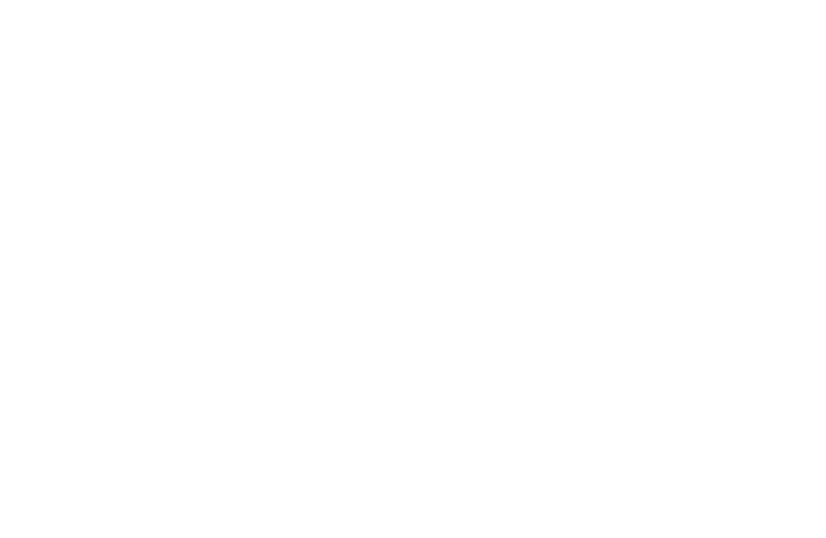
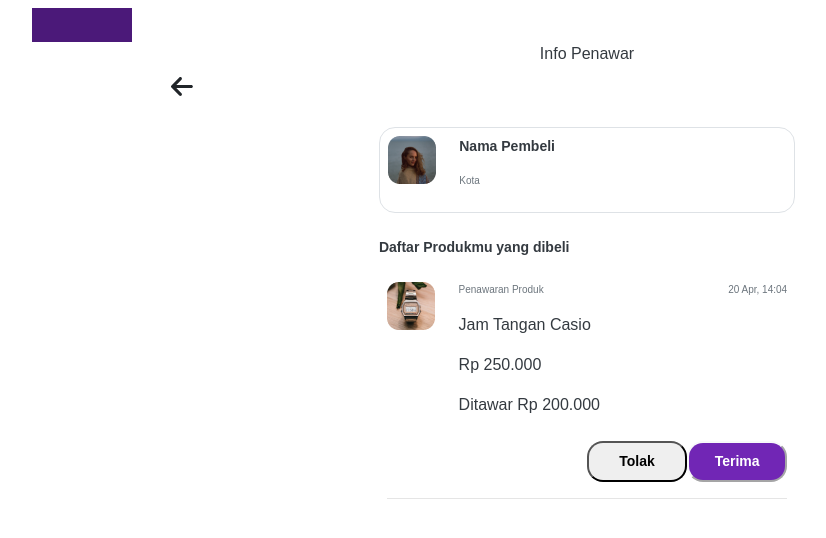
Before and after one commit to Ekarizqi/project-final, a React (Create React App) app: page /info-product-tawar in a window 1280 px wide. Before the commit this address had no page. Shown: the top 538 px of the page, without its empty margins (53-879 px from the left). Built offline with nearby package versions, Linux system fonts and the light colour scheme; the HTML template or start-up script is replaced by a standard one.

Commit message:
add info produk (info penawar) without notification

```diff
--- a/src/App.js
+++ b/src/App.js
@@ -10,6 +10,9 @@
 import NotifikasiHargaTawar from './components/NotifikasiHargaTawar[Buyer]';
 import LayoutDashboardProductNotifTawarBuyer from './layouts/LayoutDashboardProductNotifTawar[Buyer]';
 import NotifikasiTawarBerhasil from './components/NotifikasiTawarBerhasil[Buyer]';
+import LayoutInfoProductTawar from './layouts/LayoutInfoProductTawar';
+import LayoutInfoProductHubungi from './layouts/LayoutInfoProductHubungi';
+
 
 function App() {
   return (
@@ -24,6 +27,9 @@
       <Route path={'/dashboard-product-notif-tawar-buyer'} element={<LayoutDashboardProductNotifTawarBuyer />} />
       <Route path={'/notifikasi-harga-tawar'} element={<NotifikasiHargaTawar />} />
       <Route path={'/notifikasi-tawar-berhasil'} element={<NotifikasiTawarBerhasil />} />
+      <Route path={'/info-product-tawar'} element={<LayoutInfoProductTawar />} />
+      <Route path={'/info-product-hubungi'} element={<LayoutInfoProductHubungi />} />
+
     </Routes>
     </BrowserRouter>
   );
--- /dev/null
+++ b/src/components/NavbarInfoPenawar.jsx
@@ -0,0 +1,16 @@
+/* eslint-disable jsx-a11y/anchor-has-content */
+/* eslint-disable jsx-a11y/anchor-is-valid */
+import React from "react";
+
+export default function NavbarInfoPenawar() {
+  return (
+    <nav className="navbar navbar-light white">
+      <div className="container">
+        <a className="navbar-brand custom-logo-navbar" href="#"></a>
+        <span className="w-100 text-center">
+          <a className="text-dark">Info Penawar</a>
+        </span>
+      </div>
+    </nav>
+  );
+}
--- /dev/null
+++ b/src/layouts/LayoutInfoProductHubungi.jsx
@@ -0,0 +1,12 @@
+import React from "react";
+import NavbarInfoPenawar from "../components/NavbarInfoPenawar";
+import InfoProductHubungi from "../pages/InfoProductHubungi";
+
+export default function LayoutInfoProductHubungi() {
+    return(
+        <>
+            <NavbarInfoPenawar />
+            <InfoProductHubungi />
+        </>
+    );
+}
--- /dev/null
+++ b/src/layouts/LayoutInfoProductTawar.jsx
@@ -0,0 +1,12 @@
+import React from "react";
+import NavbarInfoPenawar from "../components/NavbarInfoPenawar";
+import InfoProductTawar from "../pages/InfoProductTawar";
+
+export default function LayoutInfoProductTawar() {
+    return(
+        <>
+            <NavbarInfoPenawar />
+            <InfoProductTawar />
+        </>
+    );
+}
--- /dev/null
+++ b/src/pages/InfoProductHubungi.jsx
@@ -0,0 +1,62 @@
+import React from "react";
+import { FontAwesomeIcon } from "@fortawesome/react-fontawesome";
+import { faArrowLeft } from "@fortawesome/free-solid-svg-icons";
+import profil from "../images/profil.png";
+import jam_kecil from "../images/jam_kecil.png";
+
+export default function InfoProductHubungi() {
+    return(
+        <div className="container">
+            <div className="w-75 mx-auto">
+                <FontAwesomeIcon icon={faArrowLeft} className="custom-font-3" />
+                <span>
+                    <div className="mx-auto w-50 py-4">
+                            <div className="border custom-border-auth mb-4 p-2" >
+                                <div className="row">
+                                    <div className="col-md-2">
+                                        <img src={profil} alt="profil"  />
+                                    </div>
+                                    <div className="col">
+                                        <p className="text-dark font-weight-bold custom-font-1">Nama Pembeli</p>
+                                        <p className="text-muted custom-font-5">Kota</p>
+                                    </div>
+                                </div>
+                            </div>
+
+                            <div className="mb-3 text-dark font-weight-bold custom-font-1">Daftar Produkmu yang dibeli</div>
+
+                            <div className=" mb-3 p-2">
+                                <div className="row">
+                                    <div className="col-md-2">
+                                        <img src={jam_kecil} alt="foto_produk"/>
+                                    </div>
+                                    <div className="col">
+                                        <div className="row text-muted custom-font-5">
+                                            <p className="col" >Penawaran Produk</p>
+                                            <p className="col text-right">20 Apr, 14:04</p>
+                                        </div>
+                                        <div className="text-dark">
+                                            <p>Jam Tangan Casio</p>
+                                            <p>Rp 250.000</p>
+                                            <p>Ditawar Rp 200.000</p>
+                                        </div>
+                                    </div>
+                                </div>
+                                <div className="d-flex flex-row-reverse">
+                                    <button className="mt-2 form-group font-weight-bold text-white border-light py-2 custom-border-auth custom-button-auth custom-font-1">
+                                            Hubungi di <FontAwesomeIcon icon="fa-brands fa-whatsapp" />
+                                    </button>
+
+                                    <button className="mt-2 form-group font-weight-bold py-2 custom-border-auth custom-font-1">
+                                            Status
+                                    </button>
+                                </div>
+                                <hr className="w-100"/>
+                            </div>
+
+                    </div>
+                </span>
+            </div>
+        </div>
+    )
+}
--- /dev/null
+++ b/src/pages/InfoProductTawar.jsx
@@ -0,0 +1,64 @@
+import React from "react";
+import { FontAwesomeIcon } from "@fortawesome/react-fontawesome";
+import { faArrowLeft } from "@fortawesome/free-solid-svg-icons";
+import profil from "../images/profil.png";
+import jam_kecil from "../images/jam_kecil.png";
+
+
+export default function InfoProductTawar() {
+    return(
+        <div className="container">
+            <div className="w-75 mx-auto">
+                <FontAwesomeIcon icon={faArrowLeft} className="custom-font-3" />
+                <span>
+                    <div className="mx-auto w-50 py-4">
+                        <div className="border custom-border-auth mb-4 p-2" >
+                            <div className="row">
+                                <div className="col-md-2">
+                                    <img src={profil} alt="profil"  />
+                                </div>
+                                <div className="col">
+                                    <p className="text-dark font-weight-bold custom-font-1">Nama Pembeli</p>
+                                    <p className="text-muted custom-font-5">Kota</p>
+                                </div>
+                            </div>
+                        </div>
+
+                        <div className="mb-3 text-dark font-weight-bold custom-font-1">Daftar Produkmu yang dibeli</div>
+
+                        <div className=" mb-3 p-2">
+                            <div className="row">
+                                <div className="col-md-2">
+                                    <img src={jam_kecil} alt="foto_produk"/>
+                                </div>
+                                <div className="col">
+                                    <div className="row text-muted custom-font-5">
+                                        <p className="col" >Penawaran Produk</p>
+                                        <p className="col text-right">20 Apr, 14:04</p>
+                                    </div>
+                                    <div className="text-dark">
+                                        <p>Jam Tangan Casio</p>
+                                        <p>Rp 250.000</p>
+                                        <p>Ditawar Rp 200.000</p>
+                                    </div>
+                                </div>
+                            </div>
+
+                            <div className="d-flex flex-row-reverse">
+                                <button className="mt-2  font-weight-bold text-white border-light py-2 w-25 custom-border-auth custom-button-auth custom-font-1" href="/info-product-hubungi">
+                                        Terima
+                                </button>
+
+                                <button className="mt-2 font-weight-bold py-2 w-25 custom-border-auth custom-font-1">
+                                        Tolak
+                                </button>
+                            </div>
+                            <hr className="w-100"/>
+                        </div>
+
+                    </div>
+                </span>
+            </div>
+        </div>
+    )
+}
```
Also changed, not shown: src/images/profil.png (added).
